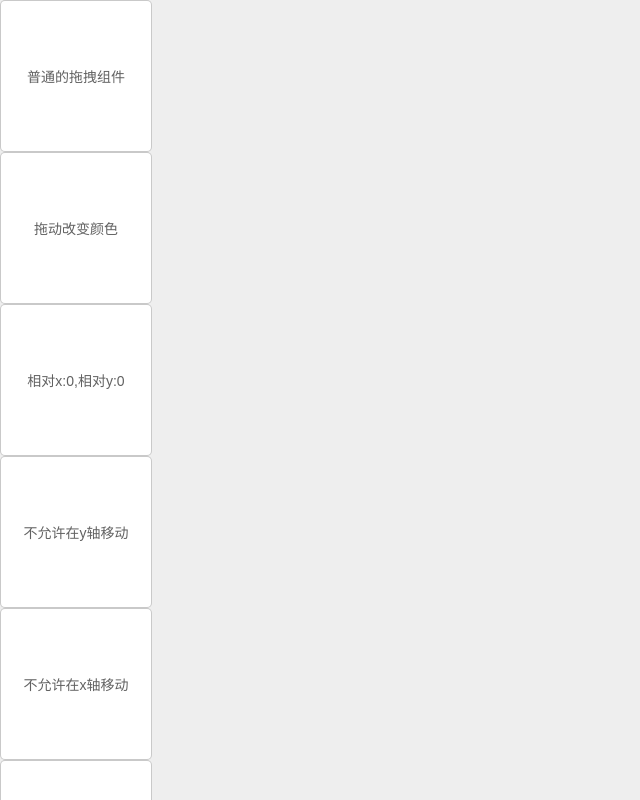
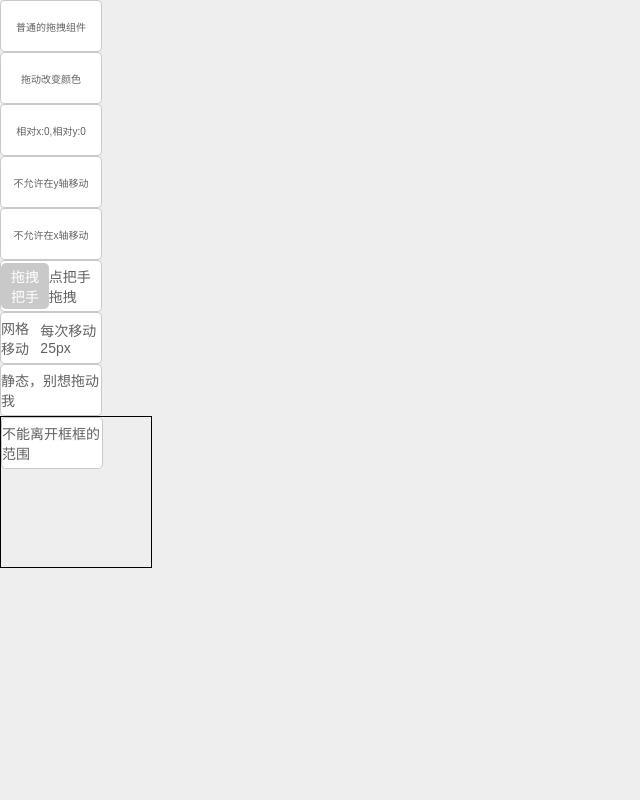
Before and after one commit to Foveluy/Luy-dragger, a React (Create React App) app: page / in a window 1280 px wide. Shown: the top 800 px of the page, without its empty margins (0-640 px from the left). Built offline with nearby package versions, Linux system fonts and the light colour scheme.

Commit message:
adding demos for renderprops done

```diff
--- a/package.json
+++ b/package.json
@@ -2,6 +2,7 @@
   "name": "draggers",
   "version": "0.1.0",
   "private": true,
+  "main": "./src/Dragger/index.js",
   "dependencies": {
     "classnames": "^2.2.6",
     "react": "^16.4.1",
--- a/src/App.js
+++ b/src/App.js
@@ -57,10 +57,9 @@ export default class LayoutDemo extends React.Component {
               <div
                 {...handle()}
                 style={{
-                  padding: 8,
+                  padding: 3,
                   textAlign: "center",
                   background: "rgba(120, 120, 120, 0.4)",
-                  marginBottom: 8,
                   borderRadius: "5px",
                   color: "white"
                 }}
@@ -86,41 +85,23 @@ export default class LayoutDemo extends React.Component {
             </div>
           )}
         </Dragger>
-
-        {/*
-
-
-        <Dragger
-          bounds={{ left: 100, top: 100, right: 100, bottom: 100 }}
-          style={{ left: 250, top: 400 }}
-        >
-          <div>
-            <div>我只能在范围100px内移动</div>
-          </div>
+        <Dragger bounds>
+          {({ style, handle, bound }) => (
+            <div
+              ref={bound.instance}
+              style={{
+                ...bound.style,
+                width: 150,
+                height: 150,
+                border: "1px solid black"
+              }}
+            >
+              <div className={name} style={style} {...handle()}>
+                <div>不能离开框框的范围</div>
+              </div>
+            </div>
+          )}
         </Dragger>
-
-        <div
-          className="bounds"
-          style={{
-            zIndex: -1,
-            border: " 1px solid rgba(120, 120, 120, 0.4)",
-            left: 900,
-            top: 200,
-            width: 500,
-            height: 500,
-            position: "absolute"
-          }}
-        >
-          <Dragger bounds="parent">
-            <div>不能离开框框的范围</div>
-          </Dragger>
-          <Dragger bounds="parent" style={{ left: 200, margin: 10 }}>
-            <div>
-              <div>不能离开框框的范围</div>
-              <div>并且有10px的margin</div>
-            </div>
-          </Dragger>
-        </div> */}
       </div>
     );
   }
--- a/src/Dragger/index.js
+++ b/src/Dragger/index.js
@@ -225,6 +225,14 @@ class Dragger extends React.Component {
       touchAction: "none!important",
       transform: `translate3d(${x}px,${y}px,0)`
     };
+    const bound = {
+      instance: this.getParent,
+      /**
+       * 边框依赖 position 属性
+       */
+      style: { position: "absolute" }
+    };
+
     return (
       <div className={fixedClassName}>
         {children({
@@ -232,7 +240,7 @@ class Dragger extends React.Component {
           handle: getHandle,
           x,
           y,
-          getParent: this.getParent,
+          bound: bound,
           static: this.props.static,
           dragging: this.state.dragging
         })}
--- a/src/index.css
+++ b/src/index.css
@@ -11,9 +11,12 @@ body {
 html {
   background: #eee;
 }
+
 .draggers {
-  width: 150px;
-  height: 150px;
+  font-size: 10px;
+
+  width: 100px;
+  height: 50px;
   border: 1px solid rgba(120, 120, 120, 0.4);
 
   border-radius: 5px;
```
Also changed, not shown: 10 other files (tests, documents, lock files or other folders).
